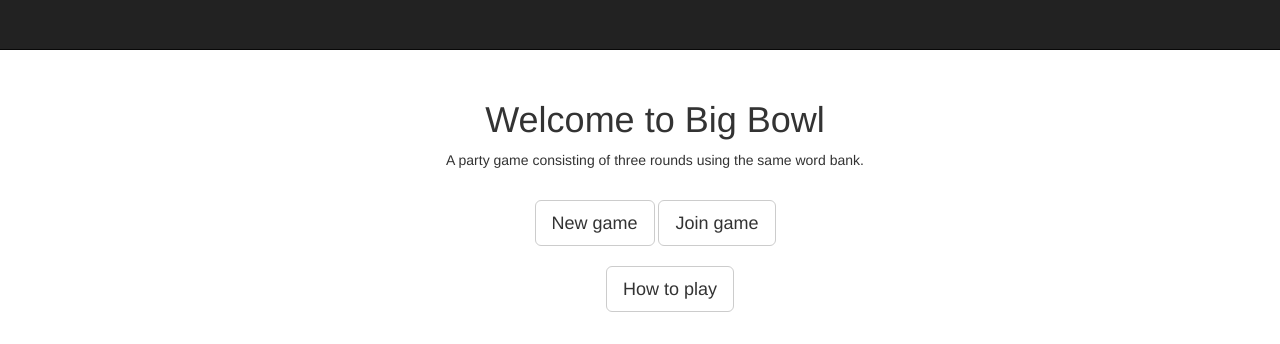
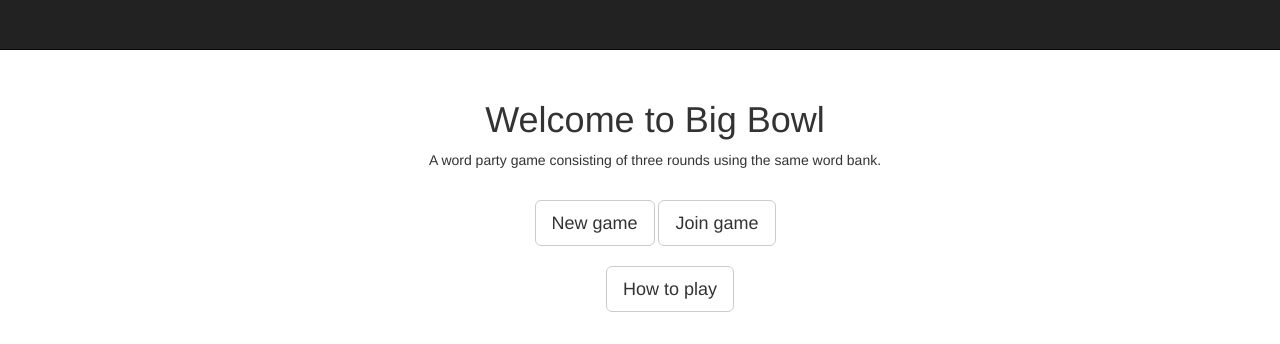
Before and after one commit to superjeffreyc/Big-Bowl-Game, a Django app: page / in a window 1280 px wide. Shown: the top 344 px of the page. Run offline with Django 3.2, Linux system fonts and the light colour scheme; some libraries are stand-ins or nearby versions.

Commit message:
Text fixes

```diff
--- a/src/templates/index.html
+++ b/src/templates/index.html
@@ -13,7 +13,7 @@
     <div class="container" id="startScreen">
       <center>
         <h1>Welcome to Big Bowl</h1>
-        <p>A party game consisting of three rounds using the same word bank.</p>
+        <p>A word party game consisting of three rounds using the same word bank.</p>
         <br>
         <div>
           <button class="btn btn-lg btn-default" id="new_game_btn"> New game</button>
@@ -64,7 +64,7 @@
           <li>Create a new room.</li>
           <li>Optionally, you can have other people join your room and enter words. However, you can take turns using this device to input words.</li>
           <li>Once you are satisfied with the size of the word bank, click Start Game.</li>
-          <li>Follow the instructions on the phone and begin playing the first turn!A party game consisting of three rounds using the same word bank.</li>
+          <li>Follow the instructions on the phone and begin playing the first turn!</li>
           <li>When your turn is complete, pass this device to the opposite team and have their first player go next.</li>
         </ul>
 
```
